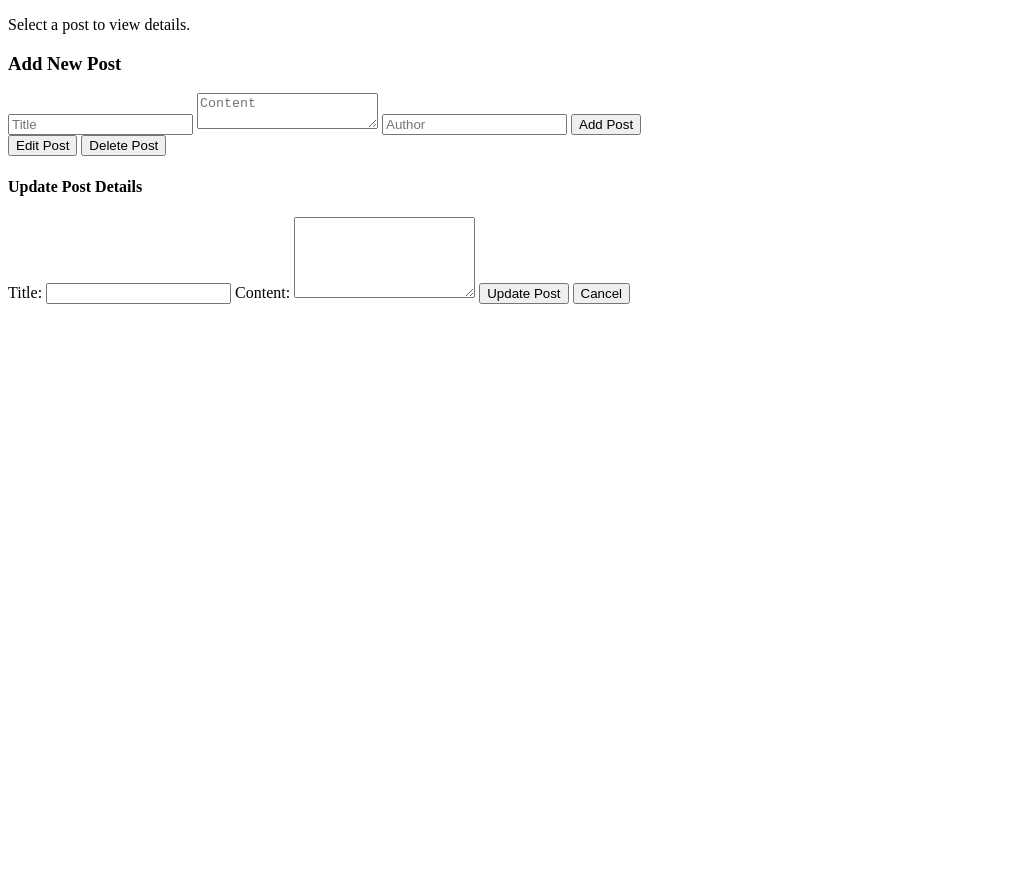
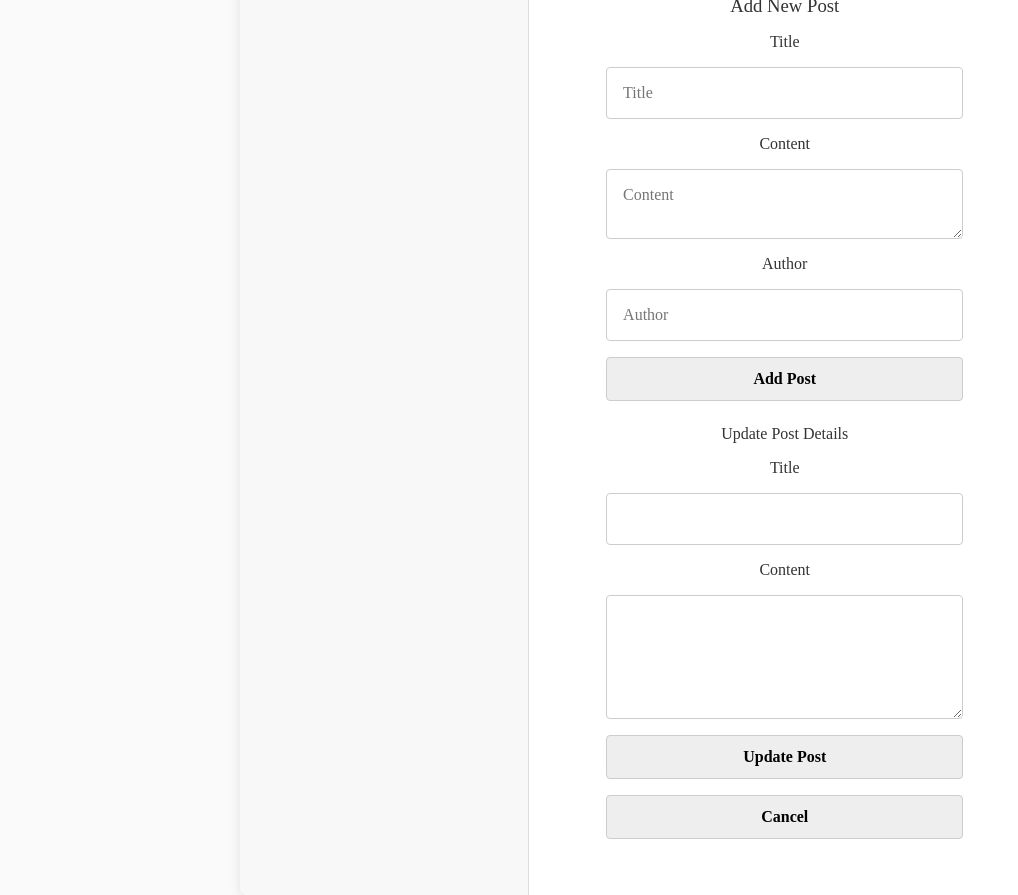
Before and after one commit to Martin-coder401/blog-project, a plain HTML site: page index.html in a window 1280 px wide. Shown: the whole page, without its empty margins (0-1018 px from the left). Before the commit the page ends 800 px from the top, so only its background shows below. Drawn offline with Linux system fonts and the light colour scheme; no server answers.

Commit message:
Initial blog manager: add post form, display posts, styling

```diff
--- a/db.json
+++ b/db.json
@@ -1,13 +1,13 @@
 {
   "posts": [
     {
-      "id": 1,
+      "id": "1",
       "title": "Welcome to My Blog",
       "content": "This is the first post.",
       "author": "Martin"
     },
     {
-      "id": 2,
+      "id": "2",
       "title": "second Post",
       "content": "Here's some more content.",
       "author": "Martin"
--- a/index.html
+++ b/index.html
@@ -4,40 +4,59 @@
   <meta charset="UTF-8" />
   <meta name="viewport" content="width=device-width, initial-scale=1.0" />
   <title>Blog Post Manager</title>
-  <link rel="stylesheet" href="css/styles.css" />
+  <link rel="stylesheet" href="style.css" />
 </head>
 <body>
   <div class="container">
-    <aside id="post-list" class="sidebar"></aside>
 
+    <!-- Sidebar: List of Post Titles -->
+    <aside id="post-list" class="sidebar">
+      <!-- Titles will be injected here -->
+    </aside>
+
+    <!-- Main Content Area -->
     <main id="post-detail" class="content">
+
+      <!-- Default Message -->
       <p>Select a post to view details.</p>
-    </main>
-  </div>
 
+      <!-- Add New Post Form -->
       <section class="new-post-section">
         <h3>Add New Post</h3>
         <form id="new-post-form">
-      <input type="text" name="title" placeholder="Title" required />
-      <textarea name="content" placeholder="Content" required></textarea>
-      <input type="text" name="author" placeholder="Author" required />
+          <label for="new-title">Title</label>
+          <input type="text" id="new-title" name="title" placeholder="Title" required />
+
+          <label for="new-content">Content</label>
+          <textarea id="new-content" name="content" placeholder="Content" required></textarea>
+
+          <label for="new-author">Author</label>
+          <input type="text" id="new-author" name="author" placeholder="Author" required />
+
           <button type="submit">Add Post</button>
         </form>
       </section>
 
+      <!-- Edit Post Form (hidden until “Edit” is clicked) -->
       <section class="post-actions">
-        <button id="edit-post" class="hidden">Edit Post</button>
-        <button id="delete-post" class="hidden">Delete Post</button>
         <form id="edit-post-form" class="hidden">
           <h4>Update Post Details</h4>
-    <label for="edit-title">Title:</label>
-    <input type="text" name="title" id="edit-title" required />
-    <label for="edit-content">Content:</label>
-    <textarea name="content" id="edit-content" rows="5" required></textarea>
+
+          <label for="edit-title">Title</label>
+          <input type="text" id="edit-title" name="title" required />
+
+          <label for="edit-content">Content</label>
+          <textarea id="edit-content" name="content" rows="5" required></textarea>
+
           <button type="submit">Update Post</button>
           <button type="button" id="cancel-edit">Cancel</button>
         </form>
+      </section>
 
-  <script src="src/index.js"></script>
+    </main>
+  </div>
+
+  <!-- Your script (flat file) -->
+  <script src="index.js"></script>
 </body>
 </html>
--- a/index.js
+++ b/index.js
@@ -1,11 +1,10 @@
+
 const API_URL = 'http://localhost:3000/posts';
 
-function main() {
+document.addEventListener('DOMContentLoaded', function () {
   displayPosts();
   addNewPostListener();
-}
-
-document.addEventListener('DOMContentLoaded', main);
+});
 
 function displayPosts() {
   fetch(API_URL)
@@ -13,6 +12,7 @@ function displayPosts() {
     .then(posts => {
       const postList = document.getElementById('post-list');
       postList.innerHTML = '';
+
       posts.forEach(post => {
         const div = document.createElement('div');
         div.textContent = post.title;
@@ -20,7 +20,8 @@ function displayPosts() {
         div.addEventListener('click', () => handlePostClick(post.id));
         postList.appendChild(div);
       });
-    });
+    })
+    .catch(error => console.error('Error loading posts:', error));
 }
 
 function handlePostClick(id) {
@@ -28,7 +29,8 @@ function handlePostClick(id) {
     .then(res => res.json())
     .then(post => {
       showPostDetail(post);
-    });
+    })
+    .catch(error => console.error('Error loading post details:', error));
 }
 
 function showPostDetail(post) {
@@ -47,36 +49,44 @@ function showPostDetail(post) {
   document.getElementById('delete-btn').addEventListener('click', () => deletePost(post.id));
 }
 
+//  Handle adding new post
 function addNewPostListener() {
   const form = document.getElementById('new-post-form');
   form.addEventListener('submit', e => {
     e.preventDefault();
+
     const newPost = {
       title: form.title.value,
       content: form.content.value,
       author: form.author.value
     };
+
     fetch(API_URL, {
       method: 'POST',
       headers: { 'Content-Type': 'application/json' },
       body: JSON.stringify(newPost)
     })
       .then(res => res.json())
-      .then(() => {
+      .then(post => {
+        console.log('Post added:', post);
         form.reset();
-        displayPosts();
-      });
+        displayPosts(); //  refresh the post list
+      })
+      .catch(error => console.error('Error adding post:', error));
   });
 }
 
+//  Delete a post
 function deletePost(id) {
   fetch(`${API_URL}/${id}`, { method: 'DELETE' })
     .then(() => {
       document.getElementById('post-detail').innerHTML = '<p>Select a post to view details.</p>';
       displayPosts();
-    });
+    })
+    .catch(error => console.error('Error deleting post:', error));
 }
 
+//  Open the edit form and update post
 function openEditForm(post) {
   const form = document.getElementById('edit-post-form');
   form.classList.remove('hidden');
@@ -93,6 +103,7 @@ function openEditForm(post) {
       title: form['title'].value,
       content: form['content'].value
     };
+
     fetch(`${API_URL}/${post.id}`, {
       method: 'PATCH',
       headers: { 'Content-Type': 'application/json' },
@@ -104,6 +115,7 @@ function openEditForm(post) {
         form.classList.add('hidden');
         displayPosts();
         handlePostClick(post.id);
-      });
+      })
+      .catch(error => console.error('Error updating post:', error));
   };
 }
--- a/style.css
+++ b/style.css
@@ -1,51 +1,129 @@
+/* ===== Base Typography & Full-Viewport Centering ===== */
 body {
-  font-family: sans-serif;
+  font-family: "Times New Roman", Georgia, serif;
+  display: flex;
+  justify-content: center;
+  align-items: center;
+  height: 100vh;
+  margin: 0;
+  background-color: #fafafa;
+  color: #333333;
+}
+
+/* ===== Centralized Wrapper ===== */
+.container {
+  display: flex;
+  width: 90%;
+  max-width: 800px;
+  box-shadow: 0 2px 12px rgba(0,0,0,0.1);
+  background-color: #ffffff;
+  border-radius: 8px;
+  overflow: hidden;
+}
+
+/* ===== Sidebar (Posts List) ===== */
+.sidebar {
+  width: 35%;
+  border-right: 1px solid #dddddd;
+  padding: 2rem 1.5rem;
+  text-align: center;
+  background-color: #f8f8f8;
+}
+
+/* ===== Main Content Area ===== */
+.content {
+  width: 65%;
+  padding: 2rem;
+  text-align: center;
+}
+
+/* ===== Section Titles ===== */
+h2, h3, h4 {
+  margin-bottom: 1rem;
+  font-weight: normal;
+}
+
+/* ===== Hide Utility ===== */
+.hidden {
+  display: none !important;
+}
+
+/* ===== Post-Item Styling ===== */
+.post-item {
+  margin: 0.5rem 0;
+  padding: 0.5rem;
+  cursor: pointer;
+  border-radius: 4px;
+  transition: background-color 0.2s;
+}
+
+.post-item:hover {
+  background-color: #eaeaea;
+}
+
+/* ===== Form Sections & Centering ===== */
+.new-post-section,
+.post-actions {
+  margin: 1.5rem auto;
+  width: 80%;
+}
+
+/* ===== Default Form Layout (flex) ===== */
+form {
   display: flex;
   flex-direction: column;
   align-items: center;
-  margin: 0;
 }
 
-.container {
-  display: flex;
-  width: 100%;
-  max-width: 900px;
-}
-
-.sidebar {
-  width: 30%;
-  border-right: 1px solid #ccc;
-  padding: 1rem;
-  height: 80vh;
-  overflow-y: auto;
-}
-
-.content {
-  width: 70%;
-  padding: 1rem;
-}
-
-.new-post-section {
-  margin-top: 2rem;
-  width: 100%;
-  max-width: 900px;
-}
-
-.hidden {
-  display: none;
-}
-
+/* ===== Input & Textarea Styling ===== */
 form input,
 form textarea {
   width: 100%;
-  padding: 0.5rem;
-  margin-bottom: 0.5rem;
+  max-width: 400px;
+  padding: 1rem;
+  margin-bottom: 1rem;
+  border: 1px solid #cccccc;
+  border-radius: 4px;
+  font-family: inherit;
+  font-size: 1rem;
+  color: #333333;
+  box-sizing: border-box;
 }
 
+/* ===== Button Styling ===== */
 form button {
-  padding: 0.5rem 1rem;
+  width: auto;
+  padding: 0.75rem 2rem;
+  font-family: inherit;
+  font-size: 1rem;
+  font-weight: bold;
+  background-color: #eeeeee;
+  border: 1px solid #cccccc;
+  border-radius: 4px;
   cursor: pointer;
+  transition: background-color 0.2s ease-in-out;
+  margin-top: 0.5rem;
 }
+
 form button:hover {
-  background-color: #f0f0f0;
+  background-color: #e0e0e0;
 }
+
+/* ===== OVERRIDES: Force Vertical Stacking of Form Fields ===== */
+#new-post-form,
+#edit-post-form {
+  /* switch back to block layout so children naturally stack */
+  display: block !important;
+  width: 100% !important;
+  max-width: 400px;
+  margin: 0 auto;
+}
+
+#new-post-form > *,
+#edit-post-form > * {
+  /* make each direct child block-level and full-width */
+  display: block !important;
+  width: 100% !important;
+  margin-bottom: 1rem;
+  box-sizing: border-box;
+}
```
Lines whose indentation alone changed are shown as unchanged.
